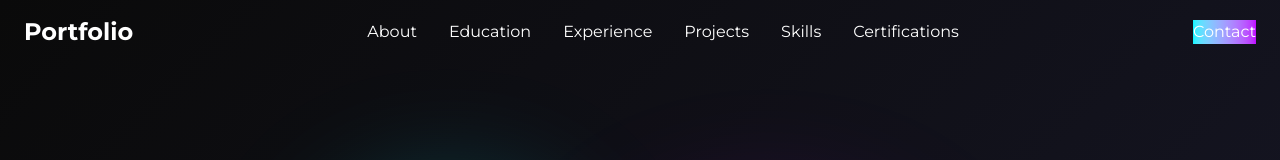
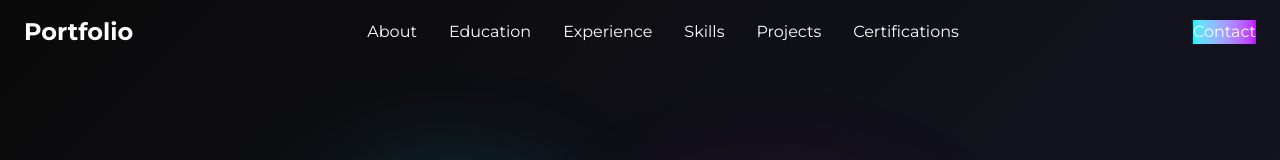
Before and after one commit to IteratorInnovator/personal-portfolio-website, a React (Vite) app: page / in a window 1280 px wide. Shown: the top 160 px of the page. Built offline with nearby package versions, Linux system fonts and the light colour scheme; a web font is replaced by a local one.

Commit message:
Shift order of navigation links in header

```diff
--- a/src/components/Header.jsx
+++ b/src/components/Header.jsx
@@ -16,8 +16,8 @@ function Header() {
         "About",
         "Education",
         "Experience",
+        "Skills",
         "Projects",
-        "Skills",
         "Certifications",
     ];
     return (
```
